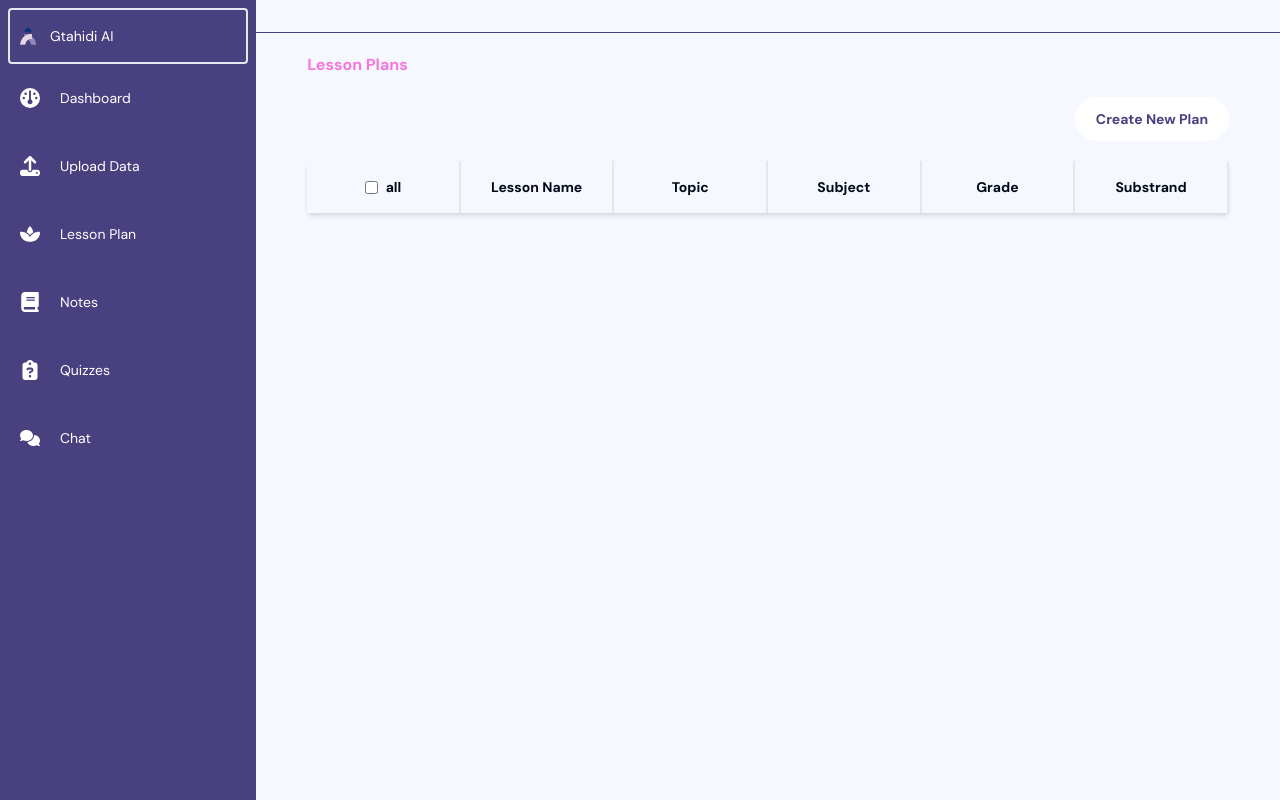
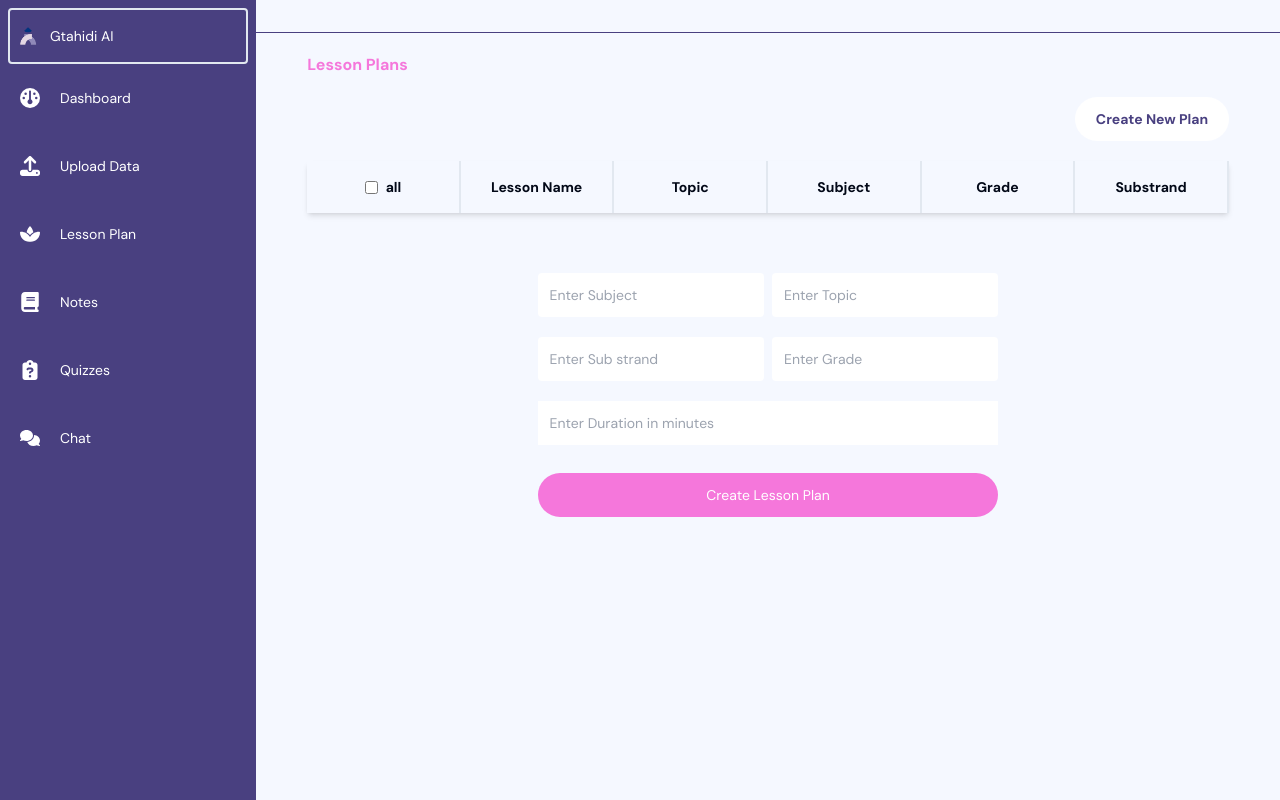
Before and after one commit to gTahidi/gTahidi-Beta, a Next.js app: page /dashboard/lesson-plan in a window 1280 px wide. Built offline with nearby package versions, Linux system fonts and the light colour scheme; no server answers.

Commit message:
Added lesson plans inputs

```diff
--- a/app/dashboard/lesson-plan/page.tsx
+++ b/app/dashboard/lesson-plan/page.tsx
@@ -1,14 +1,56 @@
+"use client";
+
 import DashboardPageButton from "@/components/DashboardPageButton";
 import { DashboardPageTableHeader } from "@/components/DashboardPageTableHeader";
 import { DashboardPageTitle } from "@/components/DashboardPageTitle";
+import { useRouter } from "next/navigation";
 import React from "react";
 
 const Page = () => {
+  const router = useRouter();
   return (
     <div className="dashboard-container">
       <DashboardPageTitle>Lesson Plans</DashboardPageTitle>
       <DashboardPageButton text="Create New Plan" />
       <DashboardPageTableHeader />
+      <div className="w-3/4 sm:w-1/2 mx-auto mt-10 text-sm">
+        <div className="flex gap-x-2">
+          <input
+            type="text"
+            placeholder="Enter Subject"
+            className="w-1/2 p-3 rounded"
+          />
+          <input
+            type="text"
+            placeholder="Enter Topic"
+            className="w-1/2 p-3 rounded"
+          />
+        </div>
+        <div className="flex gap-x-2 mt-5">
+          <input
+            type="text"
+            placeholder="Enter Sub strand"
+            className="w-1/2 p-3 rounded"
+          />
+          <input
+            type="text"
+            placeholder="Enter Grade"
+            className="w-1/2 p-3 rounded"
+          />
+        </div>
+        <input
+          type="text"
+          placeholder="Enter Duration in minutes"
+          className="w-full p-3 mt-5"
+        />
+        <button
+          type="submit"
+          className="text-center w-full mt-7 bg-gtahidiPink py-3 text-white rounded-full"
+          onClick={() => router.push("/dashboard/result")}
+        >
+          Create Lesson Plan
+        </button>
+      </div>
     </div>
   );
 };
```
